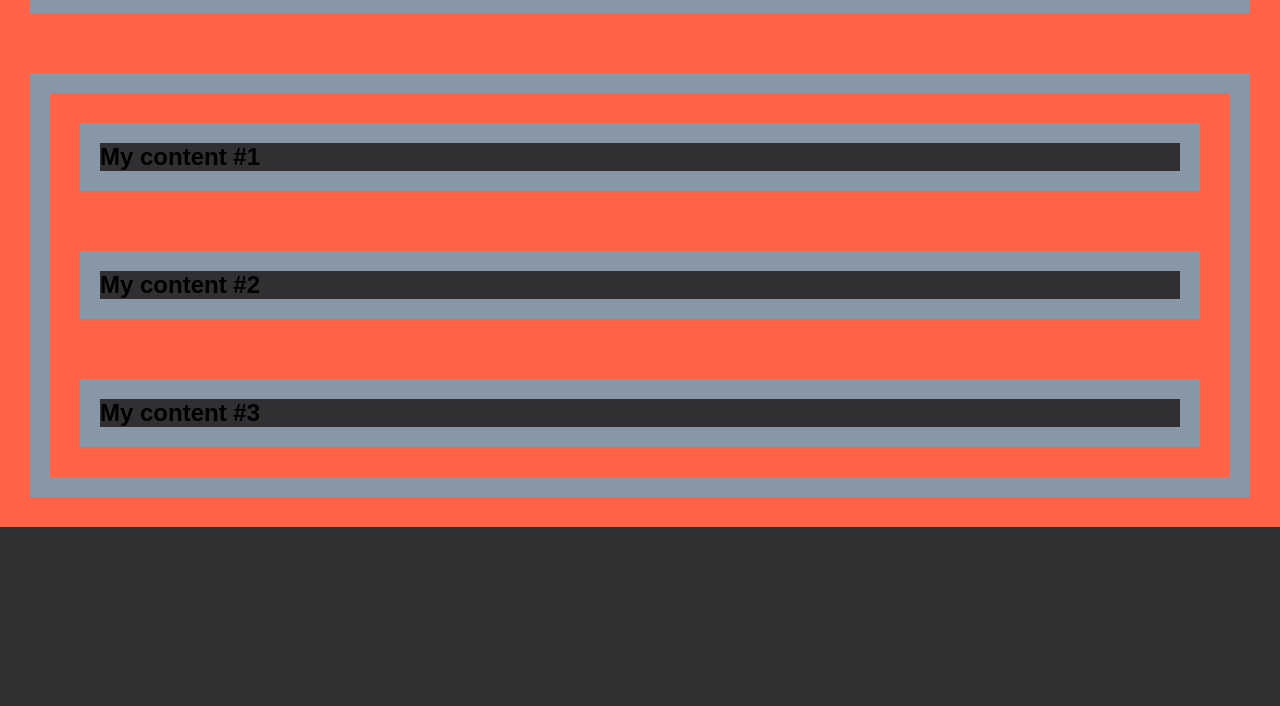
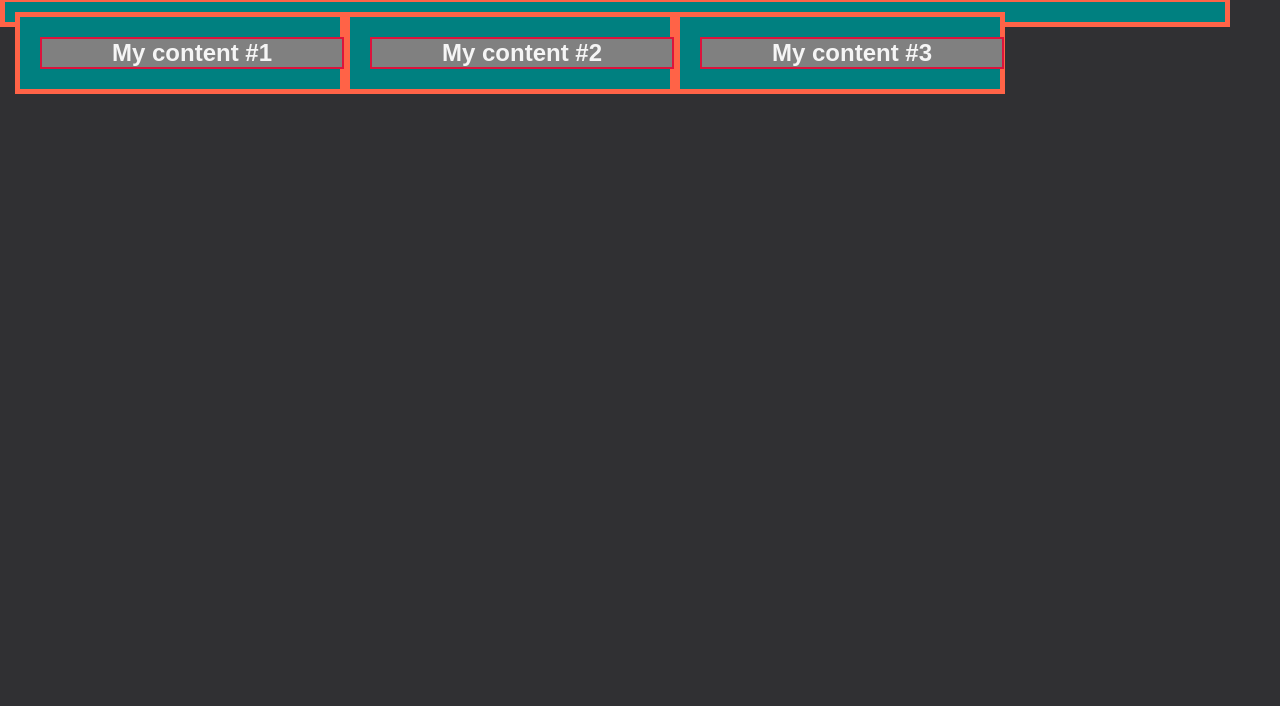
Before and after one commit to balloonio/intro-to-html-and-css, a plain HTML site: page box-model/index2.html in a window 1280 px wide. Shown: the part 94-800 px from the top of the page. Drawn offline with Linux system fonts and the light colour scheme.

Commit message:
added some more css

```diff
--- a/box-model/index2.html
+++ b/box-model/index2.html
@@ -8,13 +8,13 @@
         <h1>My App Title</h1>
     </div>
     <div class="box box-body">
-        <div class="box box-content-1">
+        <div class="box box-content">
             <h2>My content #1</h2>
         </div>
-        <div class="box box-content-2">
+        <div class="box box-content">
             <h2>My content #2</h2>
         </div>
-        <div class="box box-content-3">
+        <div class="box box-content">
             <h2>My content #3</h2>
         </div>
     </div>
--- a/box-model/style2.css
+++ b/box-model/style2.css
@@ -8,15 +8,34 @@ html {
     background: #303033
 }
 
-div.box {
-background: #8797A8;
-padding: 20px;
+div {
+background-color: teal;
+padding: 10px;
 
 border-color: tomato;
-border-width: 30px;
+border-width: 5px;
 border-style: solid;
 }
 
+div.box-title, div.box-body {
+    width: 1200px;
+}
+
+div.box-content {
+    float: left;
+    width: 300px;
+}
+
 h1, h2 {
-    background: #303033
+    background-color: grey;
+    color: whitesmoke;
+
+    border-color: crimson;
+    border-style: solid;
+    border-width: 2px;
+
+    width: 300px;
+    margin: 10px;
+
+    text-align: center;
 }
```
